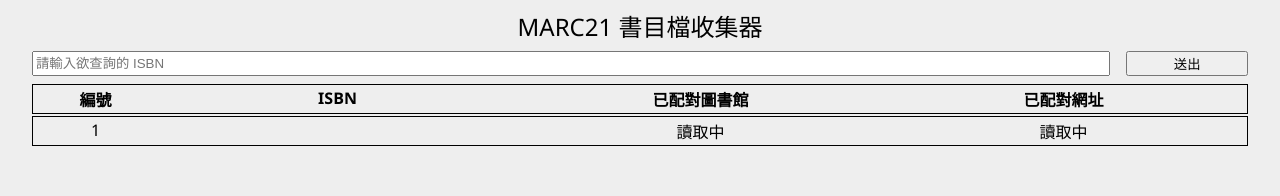
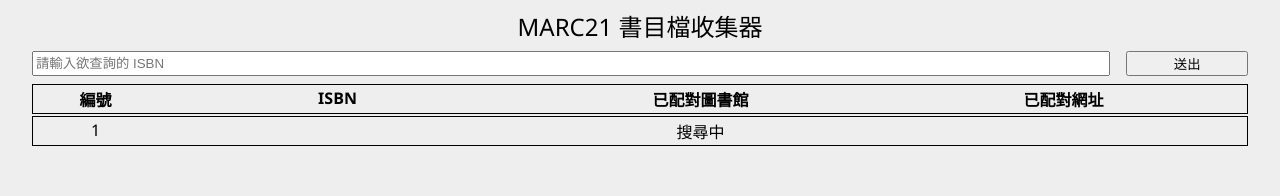
Before and after one commit to FlowerEatsFish/book-marc-collector-project, a React app: page / in a window 1280 px wide. Both pictures are taken after a click on the button "送出". Shown: the top 196 px of the page. Built offline with nearby package versions, Linux system fonts and the light colour scheme; no server answers; the HTML template or start-up script is replaced by a standard one.

Commit message:
Ver0.13.0 Re-render components if "submit" button is clicked again

```diff
--- a/package.json
+++ b/package.json
@@ -1,6 +1,6 @@
 {
   "name": "project.book-marc-collection",
-  "version": "0.12.0",
+  "version": "0.13.0",
   "description": "Collection MARC of books from NBINET website.",
   "main": "main.js",
   "scripts": {
--- a/src/component/data.jsx
+++ b/src/component/data.jsx
@@ -7,42 +7,57 @@ class Data extends React.Component {
     super(props);
     this.state = {
       index: this.props.index,
-      data: null,
+      library: null,
+      url: null,
       value: this.props.value,
     };
     console.log(`index: ${this.state.index}`);
     console.log(`value: ${this.state.value}`);
   }
-  async componentWillMount() {
+  async componentDidMount() {
+    const data = await parser(this.state.value);
     this.setState({
-      data: await parser(this.state.value),
+      library: data.target,
+      url: data.url,
+    });
+  }
+  async componentWillReceiveProps(nextProps) {
+    this.setState({
+      index: nextProps.index,
+      value: nextProps.value,
+      library: null,
+      url: null,
+    });
+    const data = await parser(nextProps.value);
+    this.setState({
+      library: data.target,
+      url: data.url,
     });
   }
   render() {
     return (
       <React.Fragment>
-        { this.state.data ?
         <div className="result data">
           <p className="index">{this.state.index}</p>
           <p className="isbn">{this.state.value}</p>
-            <p className="library">{this.state.data.target}</p>
+          <p className="library">
+            { this.state.library
+            ? this.state.library
+            : '搜尋中'
+            }
+          </p>
           <p className="url">
+            { this.state.url ?
               <a
-                href={this.state.data.url}
+                href={this.state.url}
                 target="_blank"
               >
                 連結
               </a>
+            : null
+            }
           </p>
         </div>
-          :
-          <div className="result data">
-            <p className="index">{this.state.index}</p>
-            <p className="isbn">{this.state.value}</p>
-            <p className="library">讀取中</p>
-            <p className="url">讀取中</p>
-          </div>
-        }
       </React.Fragment>
     );
   }
--- a/src/component/result-nav.jsx
+++ b/src/component/result-nav.jsx
@@ -4,12 +4,22 @@ import { connect } from 'react-redux';
 import Result from './result.jsx';
 
 class ResultNav extends React.Component {
+  constructor(props) {
+    super(props);
+    this.state = {
+      container: this.props.container,
+    };
+  }
+  componentWillReceiveProps(nextProps) {
+    this.setState({
+      container: nextProps.container,
+    });
+  }
   render() {
-    const { container } = this.props;
     return (
       <div className="result-nav">
-        { container
-        ? <Result container={container} />
+        { this.state.container
+        ? <Result container={this.state.container} />
         : null
         }
       </div>
--- a/src/component/result.jsx
+++ b/src/component/result.jsx
@@ -7,20 +7,13 @@ class Result extends React.Component {
     super(props);
     this.state = {
       container: this.props.container,
-      html: null,
     };
     console.log(`this.state.container: ${this.state.container}`);
   }
-  componentWillMount() {
-    const html = [];
-    if (this.state.container) {
-      this.state.container.forEach((value, index) => {
-        html.push(<Data index={index + 1} value={value} />);
-      });
-      this.setState({
-        html,
-      });
-    }
+  componentWillReceiveProps(nextProps) {
+    this.setState({
+      container: nextProps.container,
+    });
   }
   render() {
     return (
@@ -31,7 +24,11 @@ class Result extends React.Component {
           <p>已配對圖書館</p>
           <p>已配對網址</p>
         </div>
-        {this.state.html}
+        {
+          this.state.container.map((value, index) => {
+            return <Data index={index + 1} value={value} />;
+          })
+        }
       </React.Fragment>
     );
   }
```
Lines whose indentation alone changed are shown as unchanged.
